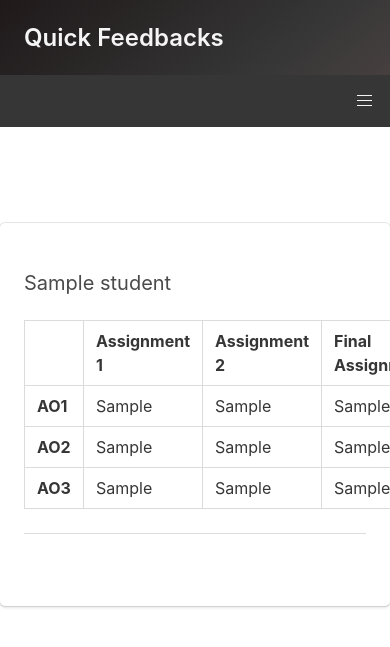
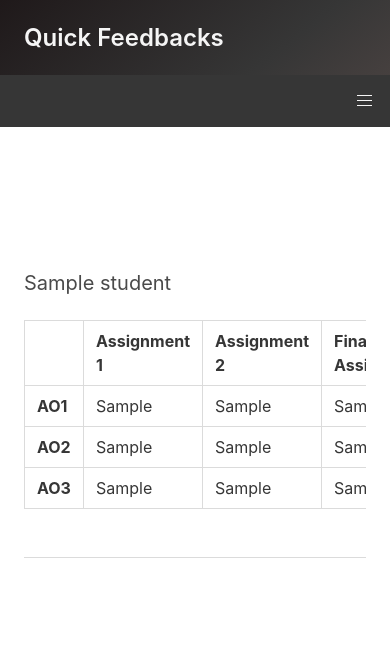
Before and after one commit to roshnet/feedback-visualizer, a Flask app: template templates/submissions.html in a window 390 px wide; the page is wider, and only the part inside the window is pictured. Shown: the top 647 px of that part. Run offline with Flask 2, Linux system fonts and the light colour scheme; the template is opened without the code that fills it: most values are stand-ins (such as "Sample title", 1, 10 or a date in 2020).

Commit message:
submisisons.html: Overflow tables on small screens

```diff
--- a/templates/submissions.html
+++ b/templates/submissions.html
@@ -1,15 +1,15 @@
 {% extends "layout.html" %}
 {% block submissions %}
 
-<section class="section box">
+<section class="section">
 
     {% for student in students %}
 
         <h1 class="subtitle is-5">
             {{ student.name }}
         </h1>
-
-        <table class="table is-bordered" style="overflow: scroll">
+        <div style="overflow: scroll">
+            <table class="table is-bordered">
                 <thead>
                     <th></th>
                     <th>Assignment 1</th>
@@ -37,7 +37,7 @@
                     </tr>
                 </tbody>
             </table>
-
+        </div>
         <hr>
 
     {% endfor %}
```
Lines whose indentation alone changed are shown as unchanged.
